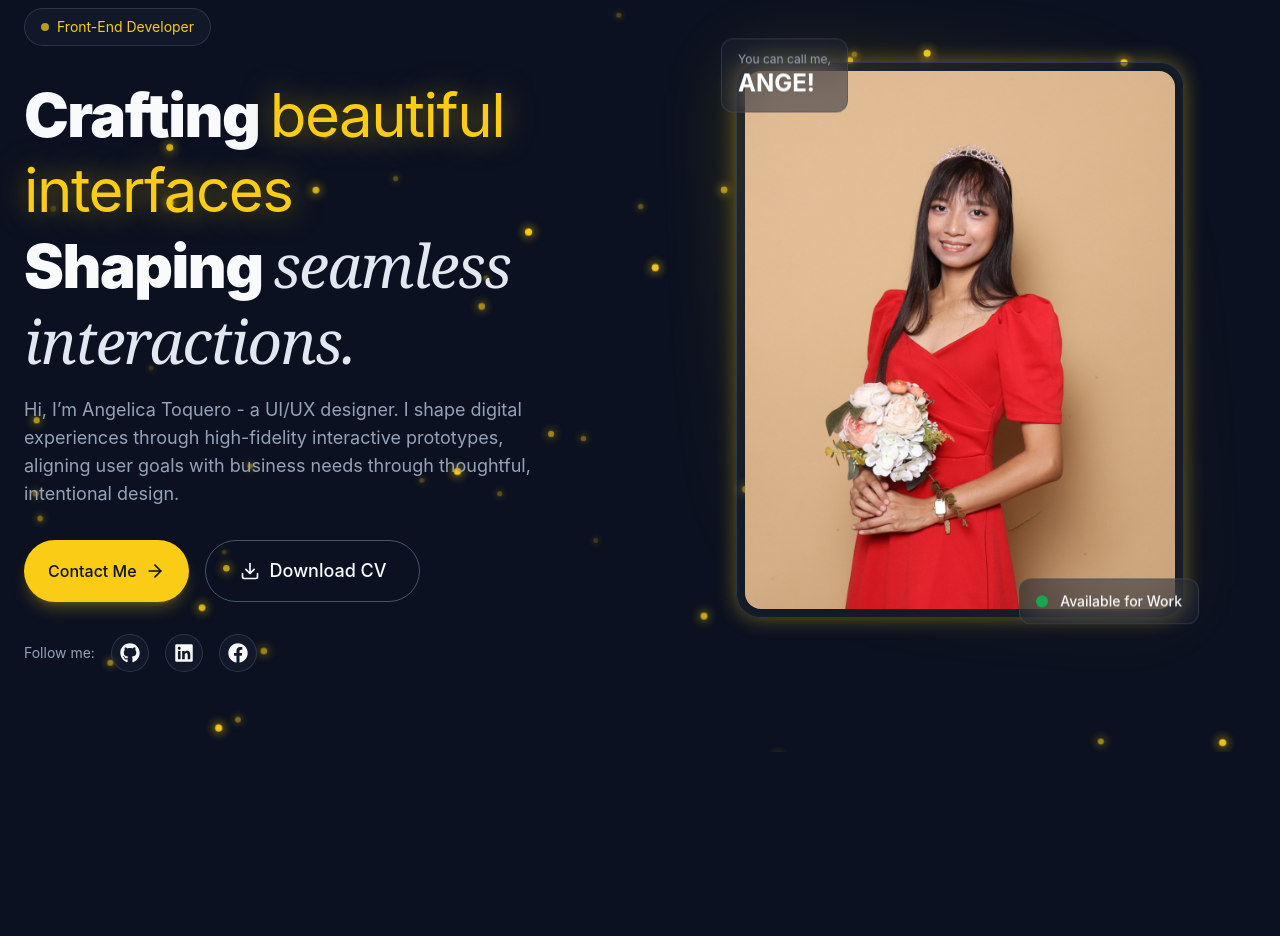
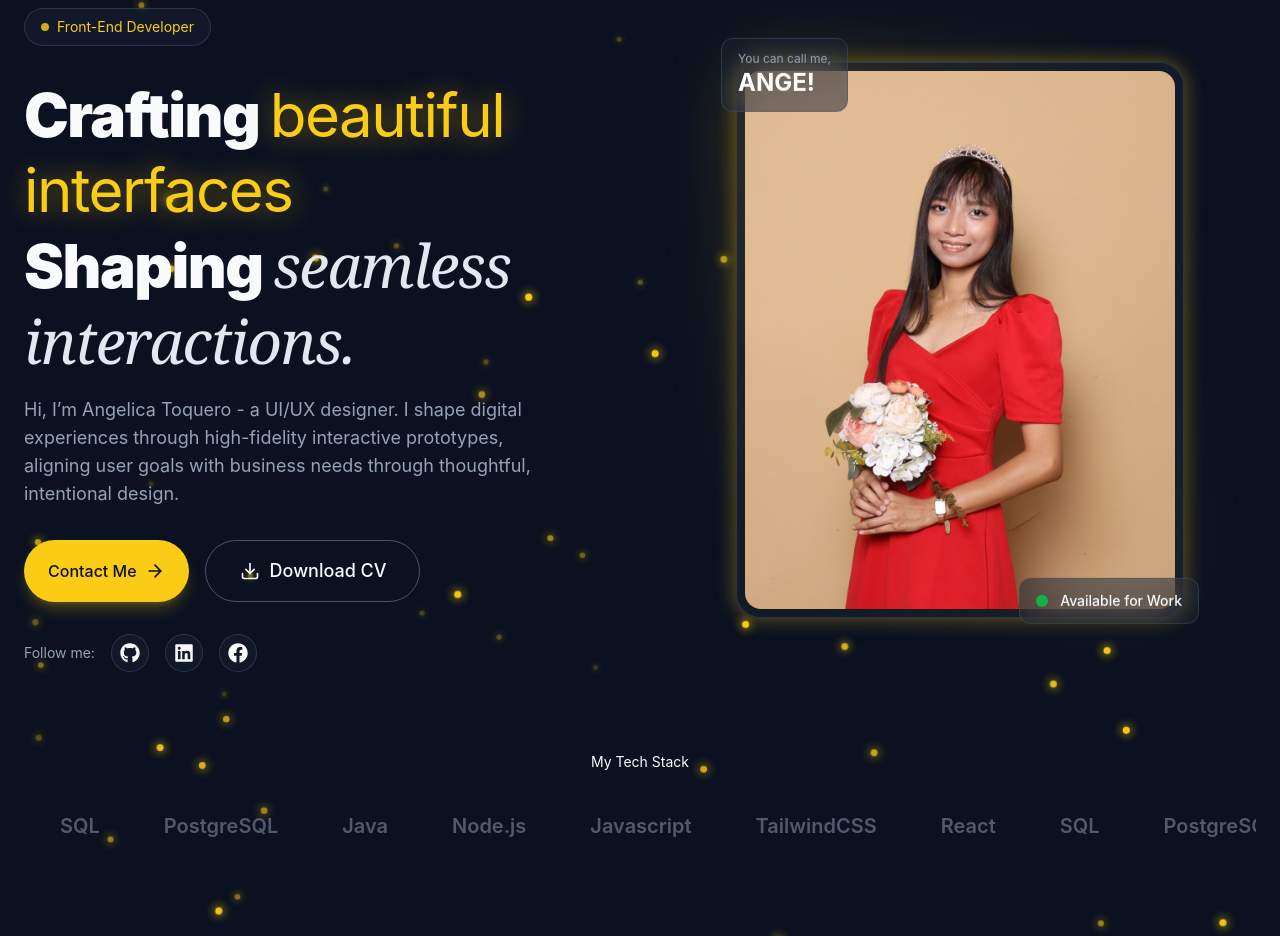
Before and after one commit to AngelicaToquero/angetqz-portfolio, a React (Vite) app: page / in a window 1280 px wide. Shown: the part 120-1056 px from the top of the page. Before the commit the page ends 872 px from the top, so only its background shows below. Built offline with nearby package versions, Linux system fonts and the light colour scheme.

Commit message:
Done Hero Section

```diff
--- a/src/index.css
+++ b/src/index.css
@@ -85,6 +85,10 @@
     animation: cosmic-loop 10s ease-in-out infinite alternate;
   }
 
+@utility animate-marquee {
+  animation: marquee 30s linear infinite;
+}
+
 .animated-border:hover {
   background-color: color-mix(in srgb, #c4c126 15%, transparent);
   backdrop-filter: blur(16px);
@@ -129,6 +133,15 @@
     }
   }
 
+  @keyframes marquee {
+    0% {
+      transform: translateX(0)
+    }
+    100%{
+      transform: translateX(-50%);
+    }
+  }
+
   @utility star-glow {
     box-shadow: 0 0 8px 2px color-mix(in srgb, var(--color-primary) 50%, transparent)
   }
--- a/src/layout/Navbar.jsx
+++ b/src/layout/Navbar.jsx
@@ -1,6 +1,6 @@
 import { Button } from "@/components/Button";
 import { Menu, X } from "lucide-react";
-import { useState } from "react";
+import { useEffect, useState } from "react";
 
 const navLinks = [
     { href: "#about" , label: "About"},
@@ -12,8 +12,21 @@ const navLinks = [
 export const Navbar = () => {
     // creating state when icon is clicked
     const [isMobileMenuOpen, setIsMobileMenuOpen] = useState(false)
+    const [isScrolled, setIsScrolled] = useState(false)
+
+    useEffect (() => {
+        const handleScroll =() => {
+            setIsScrolled(window.scrollY > 50);
+        };
+    window.addEventListener("scroll", handleScroll)
+
+    return () =>
+        window.removeEventListener("scroll", handleScroll)
+    }, [])
+
     return (
-    <header className = "fixed top-0 left-0 right-0 bg-transparent py-5 z-50">
+        <header className={`fixed top-0 left-0 right-0 transition-all duration-500 ${isScrolled ? "glass-strong py-3" : "bg-transparent py-5"} z-50`}>
+
         <nav className = "mx-auto px-6 flex items-center justify-between">
            {/* logo left side */}
             <a href="#" className="text-xl font-bold tracking-tight hover:text-primary ">Atrqz
--- a/src/sections/Hero.jsx
+++ b/src/sections/Hero.jsx
@@ -2,6 +2,17 @@ import {Button} from '@/components/Button';
 import { ArrowRight, Download } from 'lucide-react';
 import { AnimatedBorderButton } from '../components/AnimatedBorderButton';
 import { FaGithub, FaLinkedin, FaFacebook } from 'react-icons/fa';
+
+
+const skill  = [
+    "React",
+    "SQL",
+    "PostgreSQL",
+    "Java",
+    "Node.js",
+    "Javascript",
+    "TailwindCSS",
+];
 
 export const Hero = () => {
     return (
@@ -119,6 +130,21 @@ export const Hero = () => {
                             </div>
                     </div>
                     </div>
+
+                </div>
+                {/* Skills Section */}
+                <div className='mt-20 animate-fade-in animate-delay-500'>
+                    <p className='text-sm mb-6 text-center'> My Tech Stack</p>
+                    <div className='relative overflow-hidden'>
+                        <div className='flex animate-marquee'>
+                            {[...skill, ...skill].map((skill, idx) => (
+                                <div key={idx} className='flex-shrink-0 px-8 py-4'>
+                                    <span className='text-xl font-semibold text-muted-foreground/50
+                                     hover:text-primary transition-colors'>{skill}</span>
+                                </div>
+                            ))}
+                        </div>
+                    </div>
                 </div>
             </div>
     </section>
```
